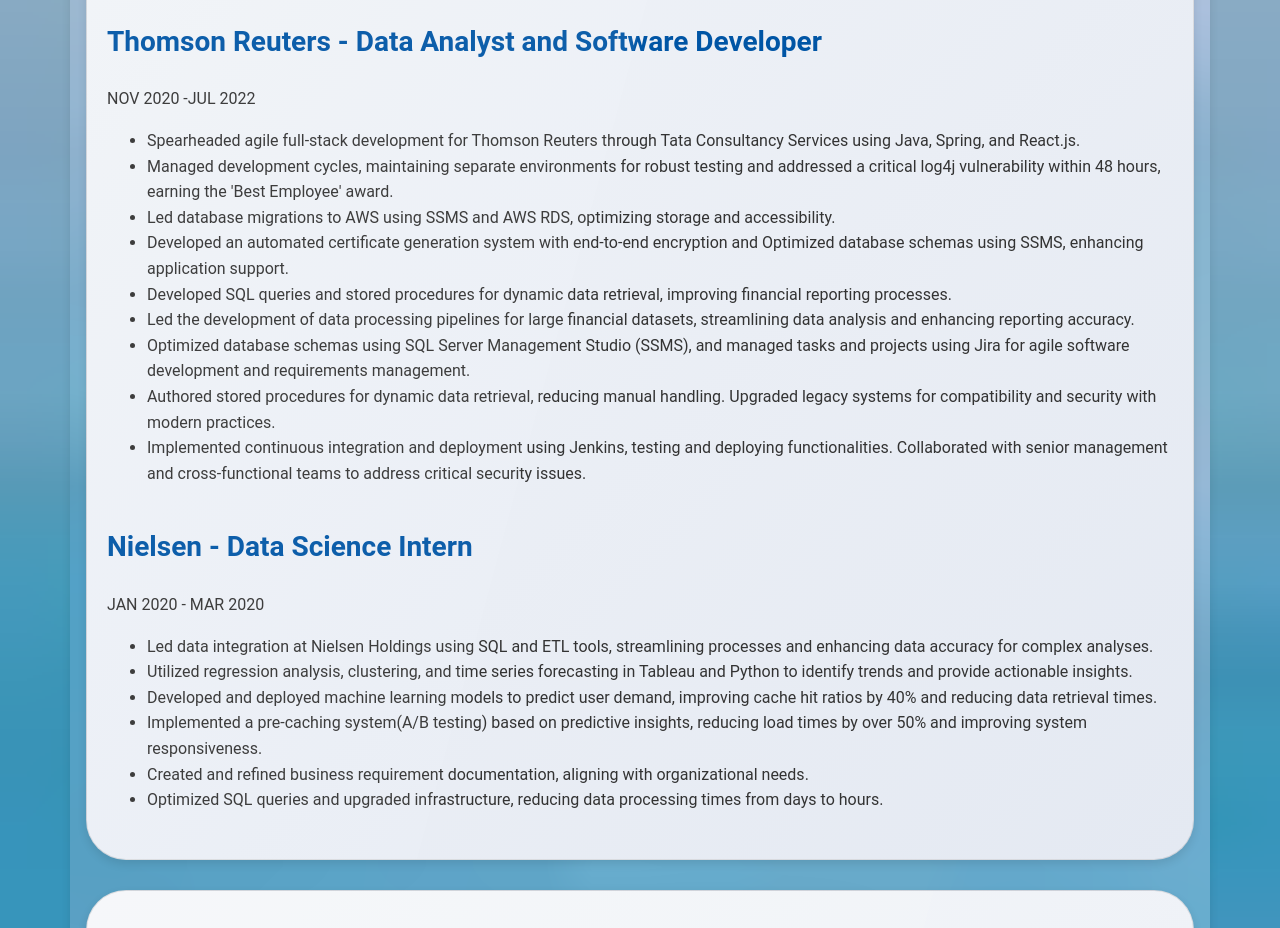
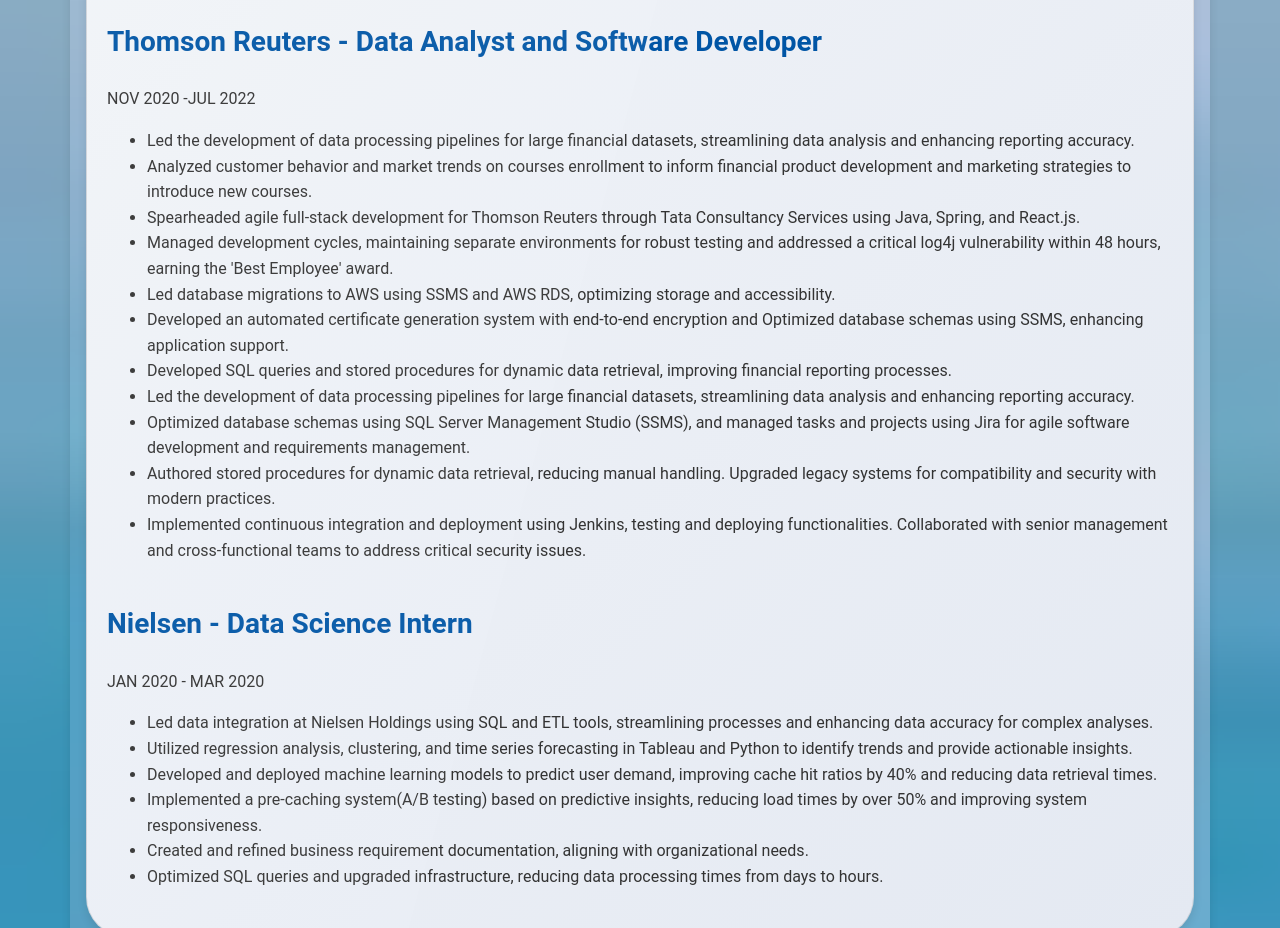
Before and after one commit to pavanbodanki/portfolio, a plain HTML site: page index.html in a window 1280 px wide. Shown: the part 4080-5008 px from the top of the page. Drawn offline with nearby package versions, Linux system fonts and the light colour scheme.

Commit message:
Update index.html

```diff
--- a/index.html
+++ b/index.html
@@ -369,6 +369,11 @@
             <h3>Thomson Reuters - Data Analyst and Software Developer</h3>
             <p>NOV 2020 -JUL 2022</p>
             <ul>
+<li>Led the development of data processing pipelines for large financial datasets, streamlining data analysis and enhancing reporting accuracy.
+</li>
+<li>
+ Analyzed customer behavior and market trends on courses enrollment to inform financial product development and marketing strategies to introduce new courses.
+</li>
 				<li>Spearheaded agile full-stack development for Thomson Reuters through Tata Consultancy Services using Java, Spring, and React.js.</li>
 				<li>Managed development cycles, maintaining separate environments for robust testing and addressed a critical log4j vulnerability within 48 hours, earning the 'Best Employee' award.
 				<li>Led database migrations to AWS using SSMS and AWS RDS, optimizing storage and accessibility.</li>
```
